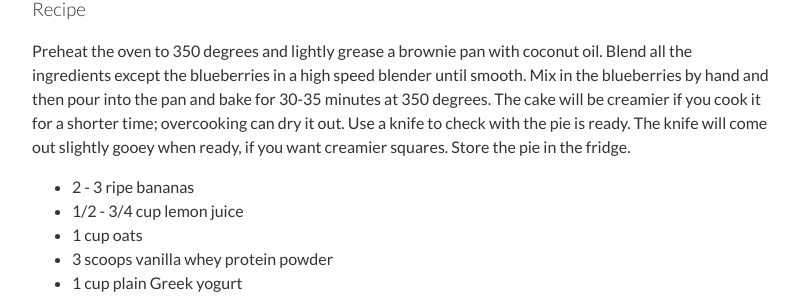
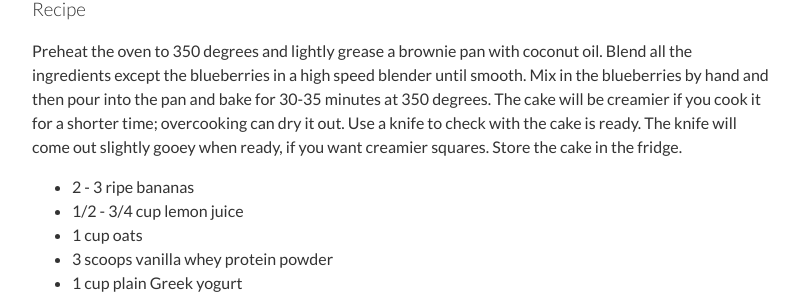
Before and after one commit to teri-lynn/teri-lynn.github.com, a Jekyll site: the page built from _posts/2014-08-11-lemon-blueberry-protein-cake.md, in a window 1280 px wide. Shown: the part 849-1148 px from the top of the page, without its empty margins (238-1038 px from the left). Built offline with Jekyll 4.4.1, drawn with Linux system fonts in a browser that asks for light colours; Markdown is read by kramdown in place of the engine named in the settings.

Commit message:
Updated Lemon Squares Post

```diff
--- a/_posts/2014-08-11-lemon-blueberry-protein-cake.md
+++ b/_posts/2014-08-11-lemon-blueberry-protein-cake.md
@@ -10,7 +10,7 @@ This fresh and summery cake is perfect for a healthy dessert, to go along with y
 
 ###Recipe
 
-Preheat the oven to 350 degrees and lightly grease a brownie pan with coconut oil. Blend all the ingredients except the blueberries in a high speed blender until smooth. Mix in the blueberries by hand and then pour into the pan and bake for 30-35 minutes at 350 degrees. The cake will be creamier if you cook it for a shorter time; overcooking can dry it out. Use a knife to check with the pie is ready. The knife will come out slightly gooey when ready, if you want creamier squares. Store the pie in the fridge.
+Preheat the oven to 350 degrees and lightly grease a brownie pan with coconut oil. Blend all the ingredients except the blueberries in a high speed blender until smooth. Mix in the blueberries by hand and then pour into the pan and bake for 30-35 minutes at 350 degrees. The cake will be creamier if you cook it for a shorter time; overcooking can dry it out. Use a knife to check with the cake is ready. The knife will come out slightly gooey when ready, if you want creamier squares. Store the cake in the fridge.
 
 - 2 - 3 ripe bananas
 - 1/2 - 3/4 cup lemon juice
```
